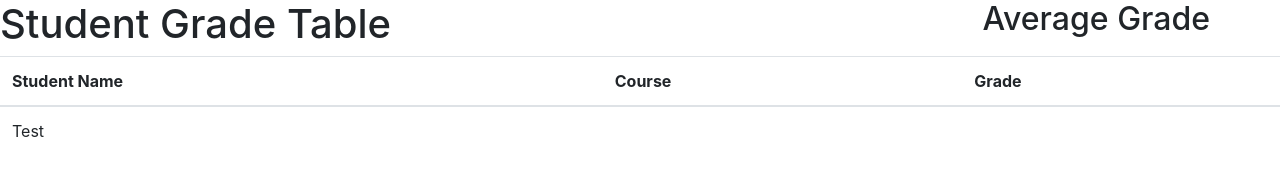
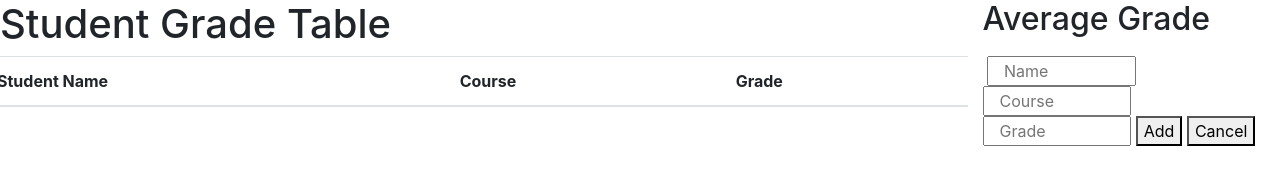
Before and after one commit to kevinelee/student-grade-table-re, a plain HTML site: page index.html in a window 1280 px wide. Drawn offline with nearby package versions, Linux system fonts and the light colour scheme; no server answers.

Commit message:
form barely created.  very barebones

```diff
--- a/index.html
+++ b/index.html
@@ -8,14 +8,21 @@
       rel="stylesheet"
       href="https://cdnjs.cloudflare.com/ajax/libs/twitter-bootstrap/4.4.0/css/bootstrap.css"
     />
+    <link
+      rel="stylesheet"
+      href="https://cdnjs.cloudflare.com/ajax/libs/font-awesome/5.13.0/css/all.min.css"
+    />
   </head>
   <body>
+    <!-- <div class="container"> -->
     <header class="row">
-      <h1 class="col-sm-9">Student Grade Table</h1>
-      <h2 class="col-sm-3">Average Grade <span class="badge badge-dark"></span></h2>
-
+      <h1 class="col-9">Student Grade Table</h1>
+      <h2 class="col-3">
+        Average Grade <span class="badge badge-dark"></span>
+      </h2>
     </header>
-    <table class="table">
+    <div class="row">
+      <table class="table col-9">
         <thead>
           <tr>
             <th scope="col">Student Name</th>
@@ -23,12 +30,38 @@
             <th scope="col">Grade</th>
           </tr>
         </thead>
-      <tbody>
-        <tr>
-          <td>Test</td>
-        </tr>
-      </tbody>
+        <tbody></tbody>
       </table>
+      <form action="" method="post" class="col-3">
+        <label for="name"></label>
+        <input
+          class="col-6"
+          type="text"
+          id="name"
+          name="user_name"
+          placeholder="Name"
+        />
+        <label for="course"></label>
+        <input
+          class="col-6"
+          type="text"
+          id="course"
+          name="user_course"
+          placeholder="Course"
+        />
+        <label for="grade"></label>
+        <input
+          class="col-6"
+          type="text"
+          id="grade"
+          name="user_grade"
+          placeholder="Grade"
+        />
+        <button type="submit">Add</button>
+        <button type="reset">Cancel</button>
+      </form>
+    </div>
+    <!-- </div> -->
     <script src="https://cdnjs.cloudflare.com/ajax/libs/jquery/3.5.1/jquery.js"></script>
     <script src="/components/app.js"></script>
     <script src="/components/grade-table.js"></script>
```
Lines whose indentation alone changed are shown as unchanged.
